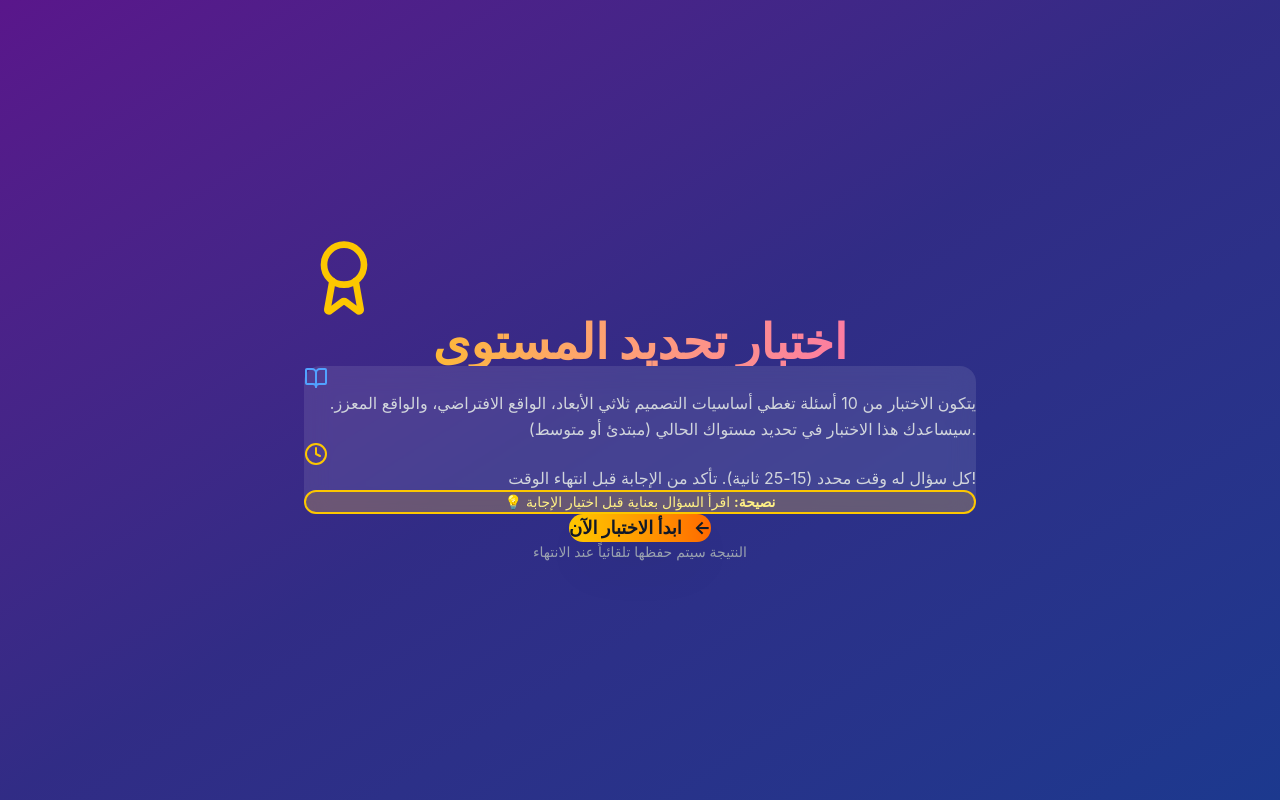
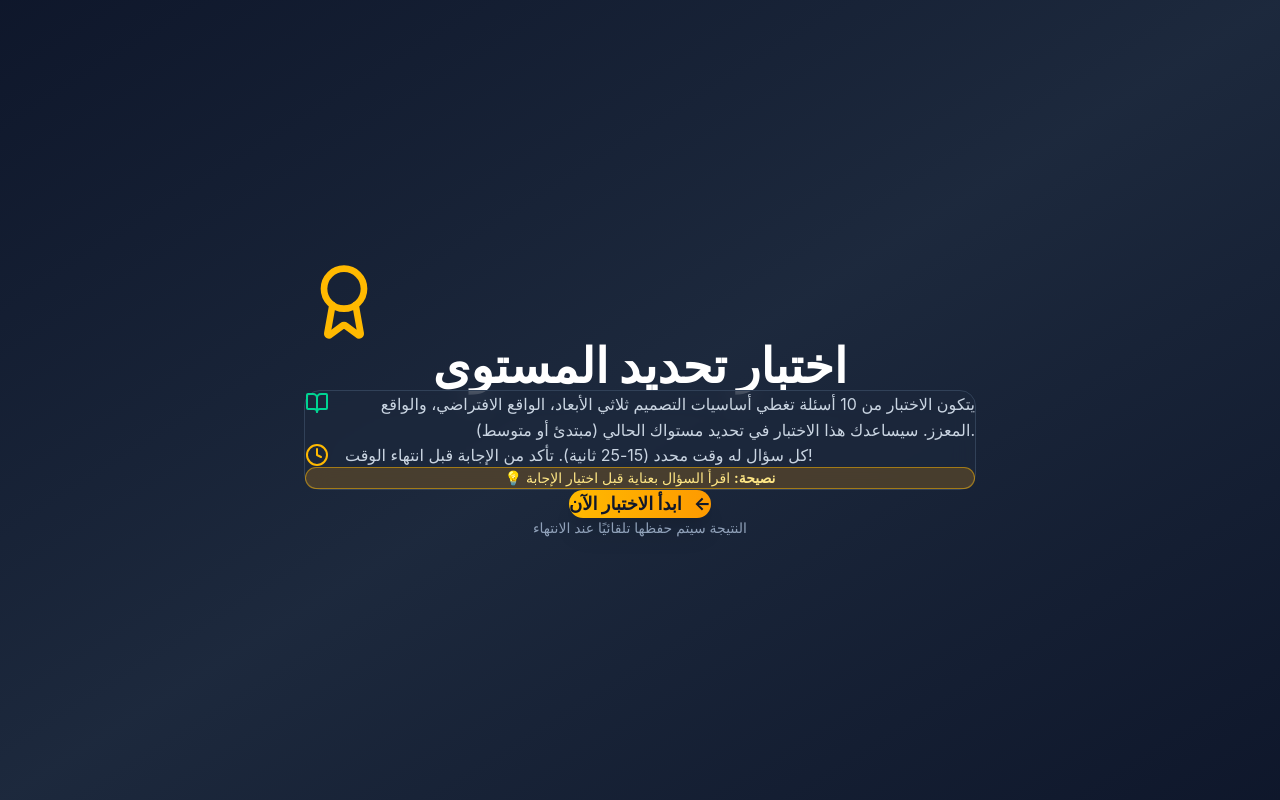
Before and after one commit to Sara1Mohsen/early-education-hub, a React (Vite) app in the folder client/: page /QuizPage in a window 1280 px wide. Built offline with nearby package versions, Linux system fonts and the light colour scheme.

Commit message:
add cards info and edit styling

```diff
--- a/client/src/components/Quiz/QuizQuestion.jsx
+++ b/client/src/components/Quiz/QuizQuestion.jsx
@@ -15,7 +15,7 @@ export function QuizQuestion({
   const isAnswerSelected = selectedOption !== null;
 
   return (
-    <div className="min-h-screen bg-gradient-to-br from-purple-900 via-indigo-900 to-blue-900 text-white p-4 sm:p-8 flex items-center justify-center">
+    <div className="min-h-screen bg-gradient-to-br from-slate-900 via-slate-800 to-slate-900 text-white p-4 sm:p-8 flex items-center justify-center">
       <div className="w-full max-w-5xl">
         {/* Header */}
         <div className="text-center mb-12">
--- a/client/src/components/Quiz/QuizResult.jsx
+++ b/client/src/components/Quiz/QuizResult.jsx
@@ -52,7 +52,7 @@ export function QuizResult({ score, totalQuestions, onRestart }) {
   };
 
   return (
-    <div className="min-h-screen bg-gradient-to-br from-purple-900 via-indigo-900 to-blue-900 text-white p-6 flex items-center justify-center">
+    <div className="min-h-screen bg-gradient-to-br from-slate-900 via-slate-800 to-slate-900 text-white p-6 flex items-center justify-center">
       <div className="max-w-3xl w-full space-y-8">
         {/* Success Animation */}
         <div className="text-center">
--- a/client/src/components/Quiz/QuizStart.jsx
+++ b/client/src/components/Quiz/QuizStart.jsx
@@ -3,21 +3,20 @@ import { BookOpen, Clock, Award } from 'lucide-react';
 
 export function QuizStart({ onStart }) {
   return (
-    <div className="flex flex-col items-center justify-center min-h-screen  bg-gradient-to-br from-purple-900 via-indigo-900 to-blue-900 text-white ">
+    <div className="flex flex-col items-center justify-center min-h-screen bg-gradient-to-br from-slate-900 via-slate-800 to-slate-900 text-white">
       <div className="max-w-2xl mx-auto text-center space-y-8">
-        <div className="mb-8  ">
-          <Award className="w-20 h-20 mx-auto text-yellow-400 mb-4" />
-          <h1 className="text-4xl md:text-5xl font-extrabold mb-4 bg-gradient-to-r from-yellow-400 to-pink-400 bg-clip-text text-transparent">
+        <div className="mb-8">
+          <Award className="w-20 h-20 mx-auto text-amber-400 mb-4" />
+          <h1 className="text-4xl md:text-5xl font-extrabold mb-4">
             اختبار تحديد المستوى
           </h1>
         </div>
 
-        <div className="bg-white/10 backdrop-blur-md rounded-2xl p-8 space-y-6">
-          <div className=" items-start gap-4 text-right">
-            <BookOpen className="w-6 h-6 text-blue-400 flex-shrink-0 mt-1" />
+        <div className="bg-slate-800/60 backdrop-blur-md rounded-2xl p-8 space-y-6 border border-slate-700">
+          <div className="flex items-start gap-4 text-right">
+            <BookOpen className="w-6 h-6 text-emerald-400 flex-shrink-0 mt-1" />
             <div>
-
-              <p className="text-gray-300 leading-relaxed">
+              <p className="text-slate-300 leading-relaxed">
                 يتكون الاختبار من 10 أسئلة تغطي أساسيات التصميم ثلاثي الأبعاد،
                 الواقع الافتراضي، والواقع المعزز. سيساعدك هذا الاختبار في تحديد
                 مستواك الحالي (مبتدئ أو متوسط).
@@ -25,18 +24,17 @@ export function QuizStart({ onStart }) {
             </div>
           </div>
 
-          <div className=" items-start gap-4 text-right">
-            <Clock className="w-6 h-6 text-yellow-400 flex-shrink-0 mt-1" />
+          <div className="flex items-start gap-4 text-right">
+            <Clock className="w-6 h-6 text-amber-400 flex-shrink-0 mt-1" />
             <div>
-              {/* <h3 className="text-lg font-semibold mb-2">المدة الزمنية:</h3> */}
-              <p className="text-gray-300">
+              <p className="text-slate-300">
                 كل سؤال له وقت محدد (15-25 ثانية). تأكد من الإجابة قبل انتهاء الوقت!
               </p>
             </div>
           </div>
 
-          <div className="bg-yellow-500/20 border-2 border-yellow-400 rounded-xl p-4">
-            <p className="text-sm text-yellow-200">
+          <div className="bg-amber-500/20 border border-amber-400/50 rounded-xl p-4">
+            <p className="text-sm text-amber-200">
               💡 <strong>نصيحة:</strong> اقرأ السؤال بعناية قبل اختيار الإجابة
             </p>
           </div>
@@ -44,7 +42,7 @@ export function QuizStart({ onStart }) {
 
         <button
           onClick={onStart}
-          className="group bg-gradient-to-r from-yellow-400 to-orange-500 text-gray-900 font-bold text-lg py-4 px-12 rounded-full shadow-2xl hover:shadow-yellow-400/50 transition-all duration-300 transform hover:scale-105"
+          className="group bg-gradient-to-r from-amber-400 to-amber-500 text-slate-900 font-bold text-lg py-4 px-12 rounded-full shadow-xl hover:shadow-amber-500/30 transition-all duration-300 transform hover:scale-105 active:scale-100"
         >
           <span className="flex items-center gap-3">
             ابدأ الاختبار الآن
@@ -52,8 +50,8 @@ export function QuizStart({ onStart }) {
           </span>
         </button>
 
-        <p className="text-sm text-gray-400">
-          النتيجة سيتم حفظها تلقائياً عند الانتهاء
+        <p className="text-sm text-slate-400">
+          النتيجة سيتم حفظها تلقائيًا عند الانتهاء
         </p>
       </div>
     </div>
--- a/client/src/pages/AuthPage.jsx
+++ b/client/src/pages/AuthPage.jsx
@@ -6,7 +6,7 @@ export default function AuthPage() {
   const [showLogin, setShowLogin] = useState(true);
 
   return (
-    <div className="min-h-screen w-full bg-gradient-to-br from-purple-900 via-indigo-900 to-blue-900 flex items-center justify-center p-4">
+    <div className="min-h-screen w-full bg-gradient-to-br from-slate-900 via-slate-800 to-slate-900 flex items-center justify-center p-4">
       {showLogin ? (
         <LoginForm onSwitchToRegister={() => setShowLogin(false)} />
       ) : (
```
Also changed, not shown: client/src/components/ProtectedRoute.jsx (+31 -42 lines), client/src/components/QuizSection.jsx (deleted, +0 -92 lines), client/src/pages/register.jsx (deleted).
